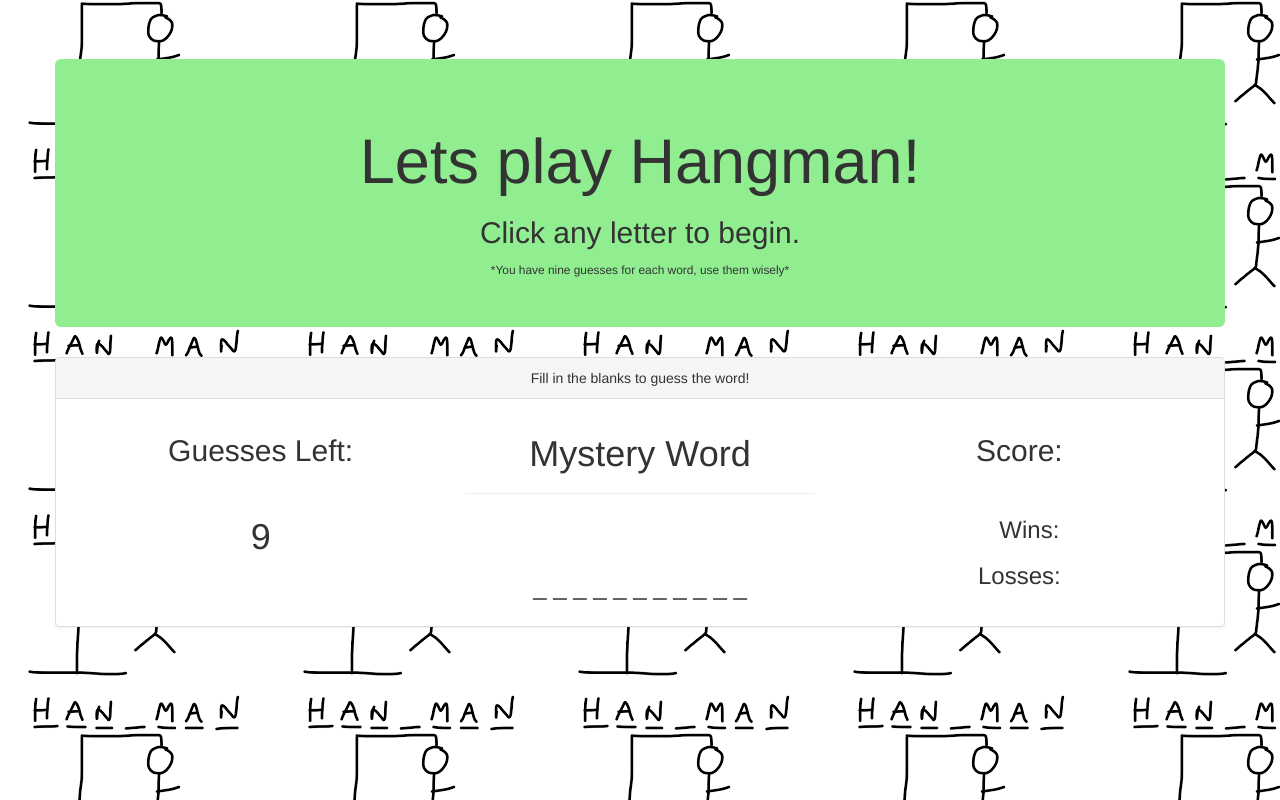
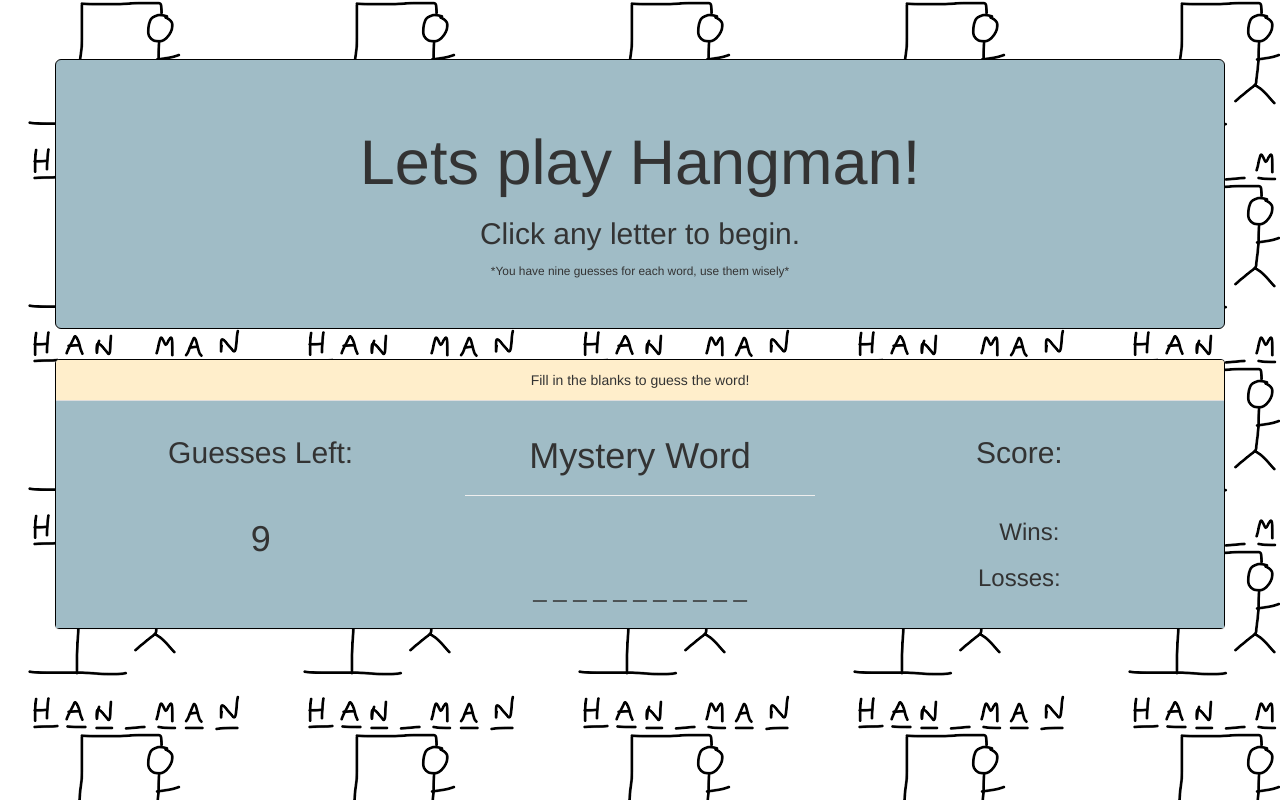
Before and after one commit to danielarnost/week-3-hangman, a PHP site: page /hangman.html in a window 1280 px wide. Run offline with PHP 8.4, Linux system fonts and the light colour scheme; some libraries are stand-ins or nearby versions.

Commit message:
design and game logic

```diff
--- a/assets/style/hangman.css
+++ b/assets/style/hangman.css
@@ -1,8 +1,23 @@
 .jumbotron{
 	margin-top:5%;
-background-color: lightgreen;
+background-color: #A0BCC6;
+border: 1px solid black;
 }
 body{
 /*background-color: teal;*/
-	background-image: /*#1ba5d3*/ url("./images/hangman.png") /*no-repeat fixed center*/;
+	background-image: /*#1ba5d3*/ url("../images/hangman.png") /*no-repeat fixed center*/;
 }
+hr{
+
+	color:black;
+}
+.panel-body{
+
+	background-color: #A0BCC6;
+}
+#heading-one{
+	background-color: #FFEECB;
+}
+.panel {
+	border: 1px solid black;
+}
--- a/hangman.html
+++ b/hangman.html
@@ -19,7 +19,7 @@
 
 		<div class="row">
 			<div class="panel panel-default">
-				<div class="panel-heading text-center">Fill in the blanks to guess the word!</div>
+				<div class="panel-heading text-center" id="heading-one">Fill in the blanks to guess the word!</div>
 					<div class="panel-body">
 						<div class ="col-xs-4 text-center">
 						 <h2 id="guess">Guesses Left:</h2>
```
Also changed, not shown: logic.js (+28 -8 lines).
